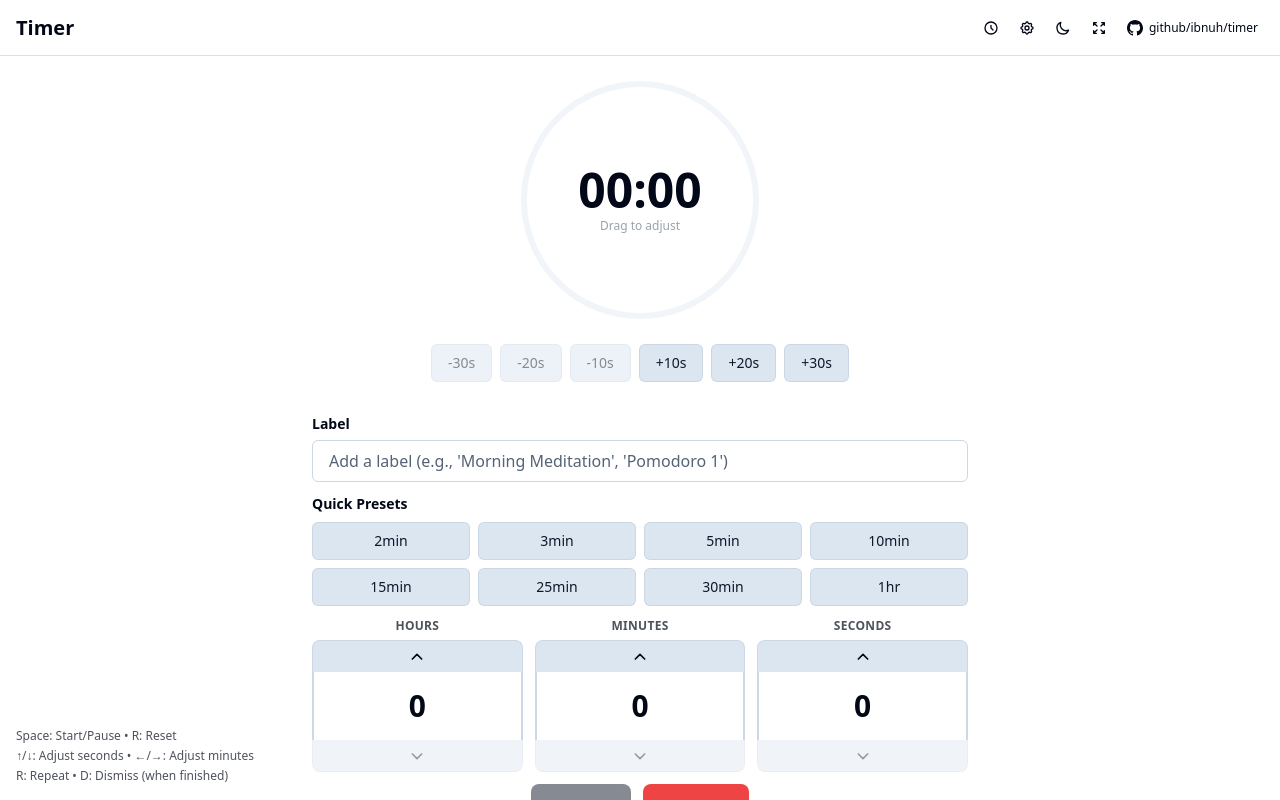
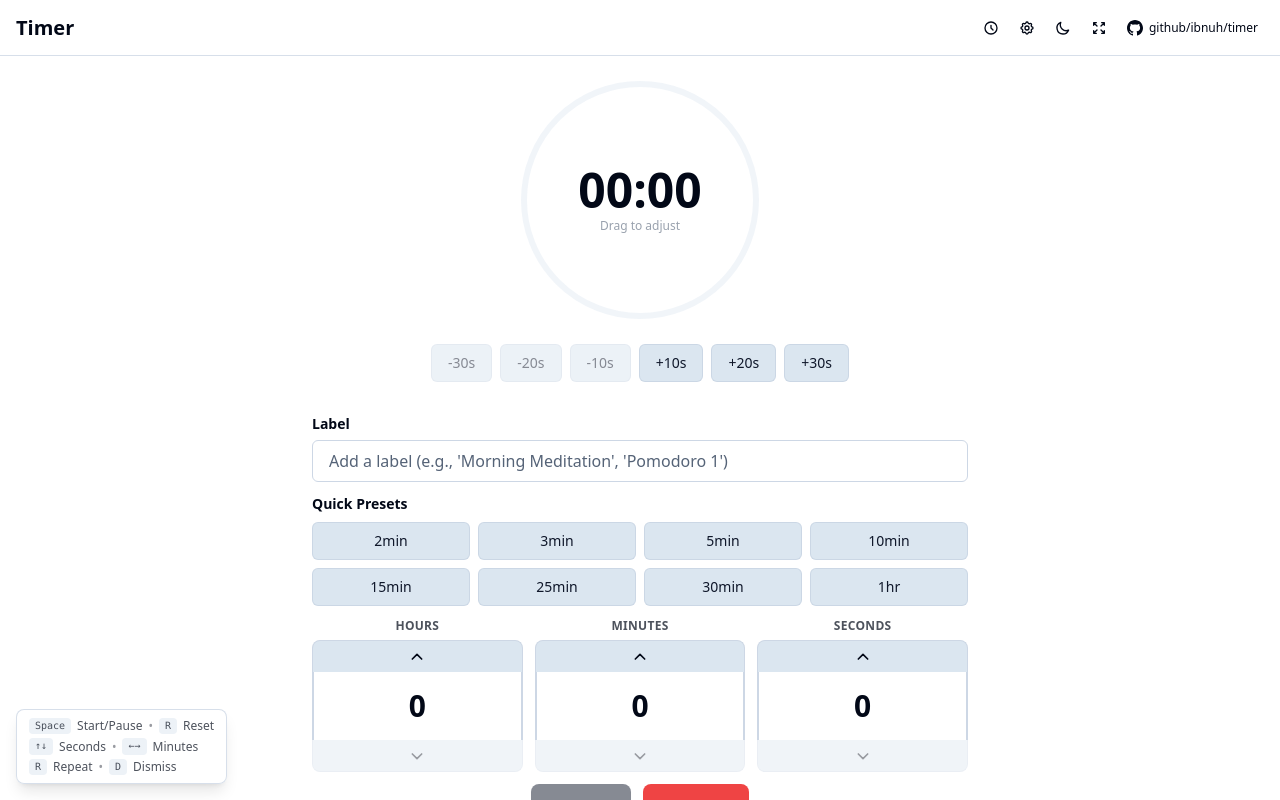
Before and after one commit to ibnuh/timer, a Vue app: page / in a window 1280 px wide. Built offline with nearby package versions, Linux system fonts and the light colour scheme.

Commit message:
Better keyboard shorcuts display

```diff
--- a/src/App.vue
+++ b/src/App.vue
@@ -154,14 +154,58 @@
     </div>
 
     <!-- Keyboard Shortcuts Display (Bottom Left) -->
-    <div class="fixed bottom-4 left-4 z-40 pointer-events-none">
+    <div class="fixed bottom-2 left-2 sm:bottom-4 sm:left-4 z-40 pointer-events-none max-w-[calc(100vw-1rem)] sm:max-w-none">
       <div
-        class="text-xs font-medium space-y-1 text-left transition-colors duration-200"
-        :class="timerFinished ? 'text-primary' : 'text-foreground/70'"
+        class="bg-background/90 backdrop-blur-sm border border-border/60 rounded-lg px-2 py-1.5 sm:px-3 sm:py-2 shadow-lg transition-all duration-200"
+        :class="timerFinished ? 'border-primary/50 shadow-primary/20' : ''"
       >
-        <div>Space: Start/Pause • R: Reset</div>
-        <div>↑/↓: Adjust seconds • ←/→: Adjust minutes</div>
-        <div>R: Repeat • D: Dismiss (when finished)</div>
+        <!-- Mobile: Compact single line -->
+        <div class="sm:hidden">
+          <div
+            class="text-[9px] font-medium text-left leading-tight"
+            :class="timerFinished ? 'text-primary' : 'text-foreground/70'"
+          >
+            <div class="flex items-center gap-1 flex-wrap">
+              <kbd class="px-1 py-0.5 bg-secondary/50 rounded text-[9px] font-mono">Space</kbd>
+              <span>Start/Pause</span>
+              <span class="text-foreground/30">•</span>
+              <kbd class="px-1 py-0.5 bg-secondary/50 rounded text-[9px] font-mono">R</kbd>
+              <span>Reset</span>
+              <span class="text-foreground/30">•</span>
+              <kbd class="px-1 py-0.5 bg-secondary/50 rounded text-[9px] font-mono">↑↓</kbd>
+              <span>Adj</span>
+            </div>
+          </div>
+        </div>
+        <!-- Desktop: Full details -->
+        <div class="hidden sm:block">
+          <div
+            class="text-xs font-medium space-y-1 text-left leading-tight"
+            :class="timerFinished ? 'text-primary' : 'text-foreground/70'"
+          >
+            <div class="flex items-center gap-1.5">
+              <kbd class="px-1.5 py-0.5 bg-secondary/50 rounded text-[10px] font-mono">Space</kbd>
+              <span>Start/Pause</span>
+              <span class="text-foreground/40">•</span>
+              <kbd class="px-1.5 py-0.5 bg-secondary/50 rounded text-[10px] font-mono">R</kbd>
+              <span>Reset</span>
+            </div>
+            <div class="flex items-center gap-1.5 flex-wrap">
+              <kbd class="px-1.5 py-0.5 bg-secondary/50 rounded text-[10px] font-mono">↑↓</kbd>
+              <span>Seconds</span>
+              <span class="text-foreground/40">•</span>
+              <kbd class="px-1.5 py-0.5 bg-secondary/50 rounded text-[10px] font-mono">←→</kbd>
+              <span>Minutes</span>
+            </div>
+            <div class="flex items-center gap-1.5">
+              <kbd class="px-1.5 py-0.5 bg-secondary/50 rounded text-[10px] font-mono">R</kbd>
+              <span>Repeat</span>
+              <span class="text-foreground/40">•</span>
+              <kbd class="px-1.5 py-0.5 bg-secondary/50 rounded text-[10px] font-mono">D</kbd>
+              <span>Dismiss</span>
+            </div>
+          </div>
+        </div>
       </div>
     </div>
 
```
